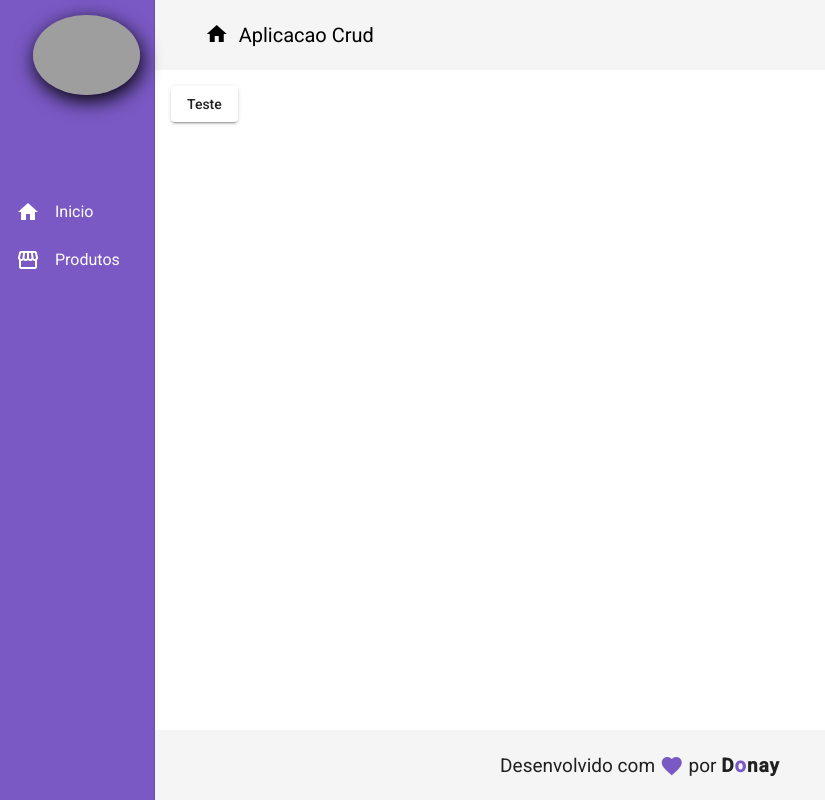
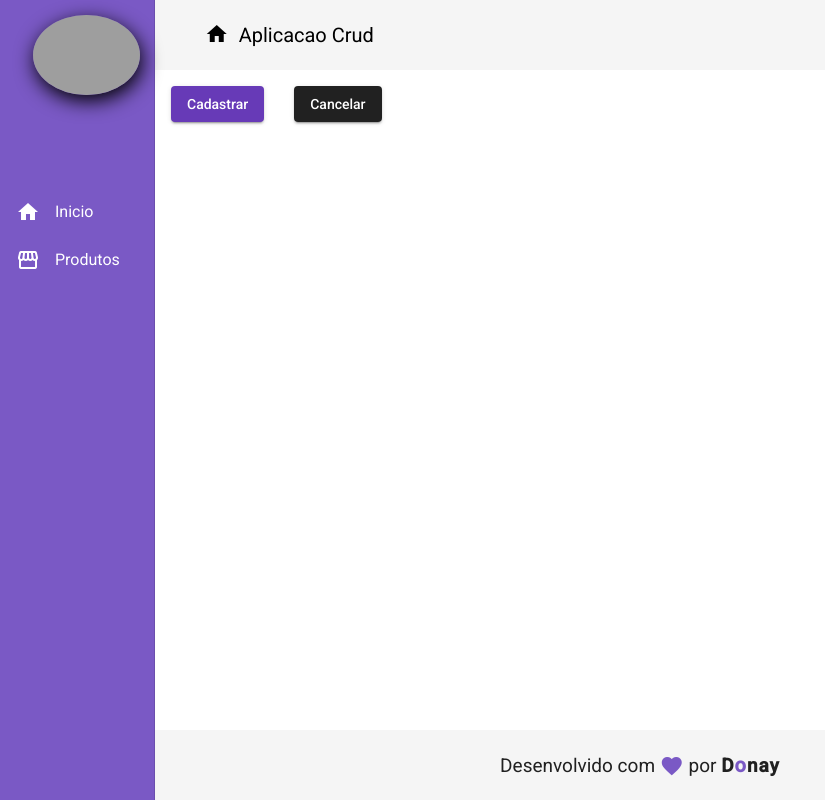
Before and after one commit to lucasdonay/angular9-cod3r, an Angular app in the folder frontend/: page /products/create in a window 1280 px wide. Shown: the whole page, without its empty margins (0-825 px from the left). Built offline with nearby package versions, Linux system fonts and the light colour scheme; grey boxes are pictures that could not be loaded.

Commit message:
continuing the studies 03

```diff
--- a/frontend/src/app/components/product/product-create/product-create.component.css
+++ b/frontend/src/app/components/product/product-create/product-create.component.css
@@ -0,0 +1,3 @@
+button:not(:first-child) {
+  margin-left: 30px;
+}
--- a/frontend/src/app/components/product/product-create/product-create.component.html
+++ b/frontend/src/app/components/product/product-create/product-create.component.html
@@ -1 +1,2 @@
-<button mat-raised-button>Teste</button>
+<button mat-raised-button (click)="createProduct()" color="primary">Cadastrar</button>
+<button mat-raised-button (click)="cancel()" style="background-color: rgba(0,0,0,.87); color: white;">Cancelar</button>
--- a/frontend/src/app/components/product/product-create/product-create.component.ts
+++ b/frontend/src/app/components/product/product-create/product-create.component.ts
@@ -1,4 +1,7 @@
+import { ProductService } from '../product.service';
 import { Component, OnInit } from '@angular/core';
+import { Router } from '@angular/router';
+import { Product } from '../product.mode';
 
 @Component({
   selector: 'app-product-create',
@@ -7,9 +10,27 @@
 })
 export class ProductCreateComponent implements OnInit {
 
-  constructor() { }
+  constructor(private productService: ProductService, private router: Router) { }
 
   ngOnInit(): void {
+
+  }
+
+  product: Product =  {
+    name: '',
+    price: null
+   }
+
+  createProduct(): void {
+    this.productService.create(this.product).subscribe(() => {
+      this.productService.showMessage('Operação executada com sucesso');
+      this.router.navigate(['/'])
+    })
+  }
+
+  cancel(): void {
+    this.productService.showMessage('Voltando pra tela anterior');
+    this.router.navigate(['/']);
   }
 
 }
--- a/frontend/src/app/components/product/product.mode.ts
+++ b/frontend/src/app/components/product/product.mode.ts
@@ -1,5 +1,5 @@
 export interface Product {
-  id: number,
+  id?: number,
   name: string,
   price: number
 }
--- /dev/null
+++ b/frontend/src/app/components/product/product.service.ts
@@ -0,0 +1,29 @@
+import { Product } from './product.mode';
+import { Injectable } from '@angular/core';
+import { MatSnackBar } from '@angular/material/snack-bar'
+import { HttpClient } from '@angular/common/http';
+import { Observable } from 'rxjs'
+
+@Injectable({
+  providedIn: 'root'
+})
+export class ProductService {
+
+  baseUrl = "http://localhost:3001/products"
+
+
+
+  constructor(private snackBar: MatSnackBar, private http: HttpClient) { }
+
+  showMessage(msg: string): void {
+    this.snackBar.open(msg, 'X', {
+      duration: 3000,
+      horizontalPosition: "right",
+      verticalPosition: "top"
+    })
+  }
+
+  create(product: Product): Observable<Product> {
+    return this.http.post<Product>(this.baseUrl, product)
+  }
+}
--- a/frontend/src/index.html
+++ b/frontend/src/index.html
@@ -1,5 +1,6 @@
 <!doctype html>
 <html lang="en">
+
 <head>
   <meta charset="utf-8">
   <title>Frontend</title>
@@ -9,7 +10,9 @@
   <link href="https://fonts.googleapis.com/css?family=Roboto:300,400,500&display=swap" rel="stylesheet">
   <link href="https://fonts.googleapis.com/icon?family=Material+Icons" rel="stylesheet">
 </head>
+
 <body class="mat-typography">
   <app-root></app-root>
 </body>
+
 </html>
```
Also changed, not shown: frontend/src/app/app.module.ts (+7 -1 lines), 1 other file (tests, documents, lock files or other folders).
